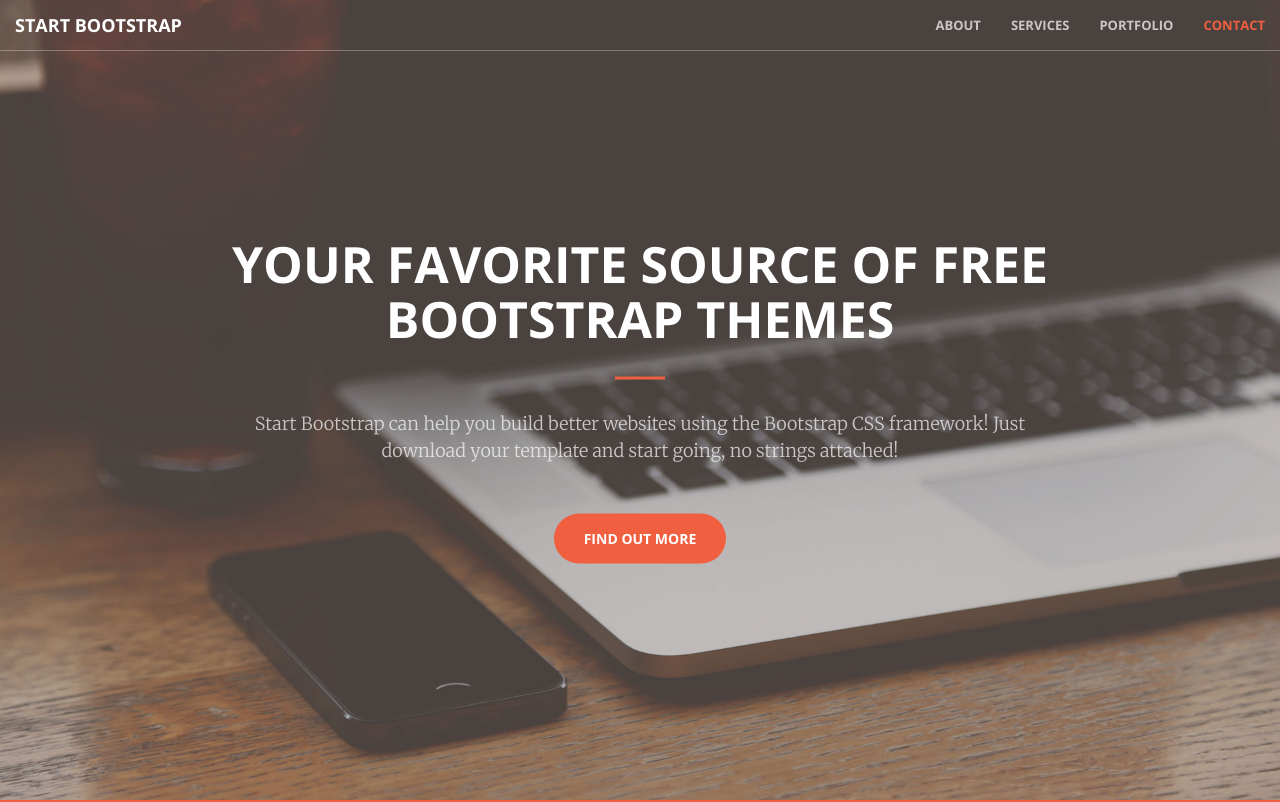
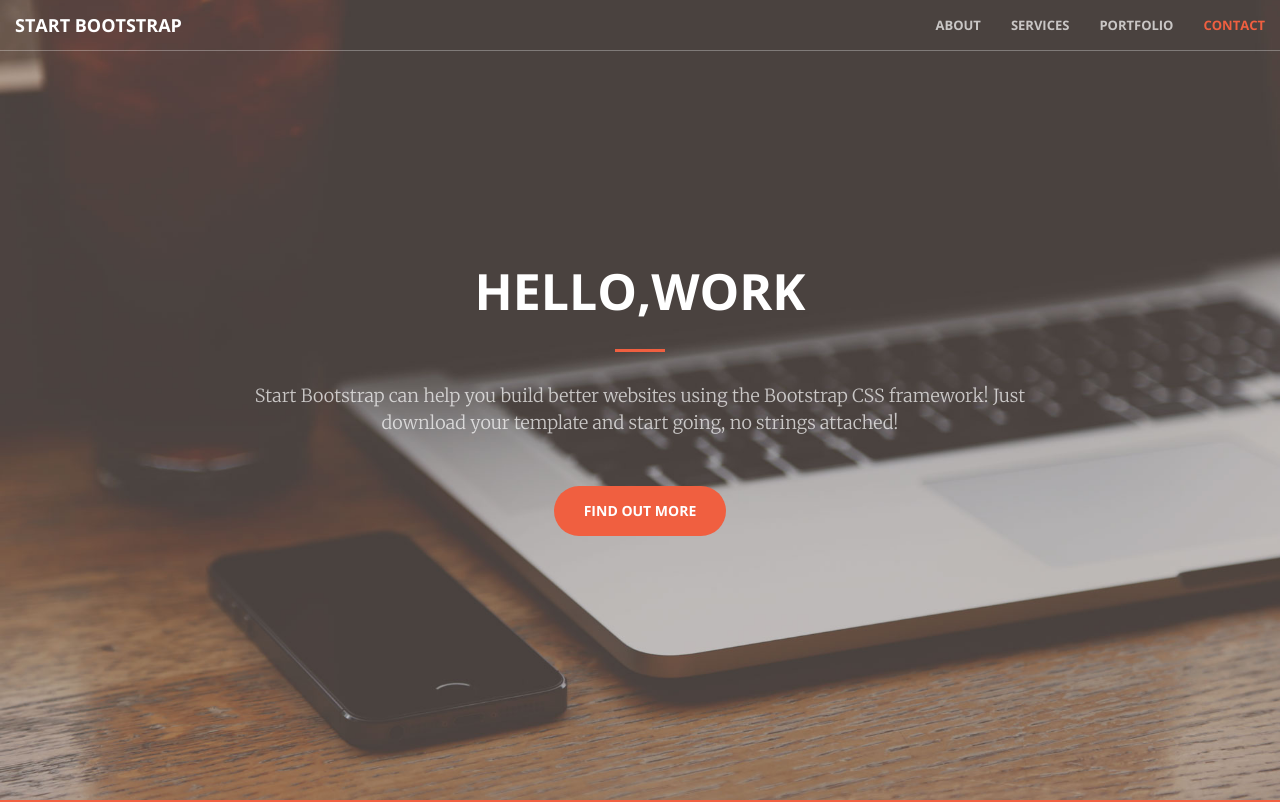
Before and after one commit to w918114/git-demo, a plain HTML site: page index.html in a window 1280 px wide. Shown: the top 802 px of the page. Drawn offline with nearby package versions, Linux system fonts and the light colour scheme.

Commit message:
note: change title

```diff
--- a/index.html
+++ b/index.html
@@ -71,7 +71,7 @@
     <header>
         <div class="header-content">
             <div class="header-content-inner">
-                <h1 id="homeHeading">Your Favorite Source of Free Bootstrap Themes</h1>
+                <h1 id="homeHeading">HELLO,WORK</h1>
                 <hr>
                 <p>Start Bootstrap can help you build better websites using the Bootstrap CSS framework! Just download your template and start going, no strings attached!</p>
                 <a href="#about" class="btn btn-primary btn-xl page-scroll">Find Out More</a>
```
